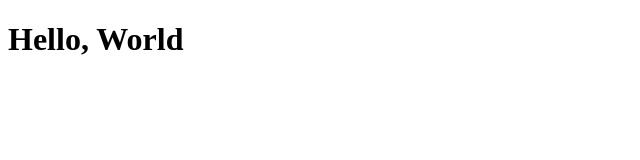
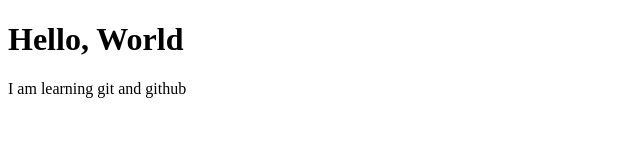
Before and after one commit to milanthapa100/learn-git, a plain HTML site: page index.html in a window 1280 px wide. Shown: the whole page, without its empty margins (0-640 px from the left). Drawn offline with Linux system fonts and the light colour scheme.

Commit message:
Add paragraph about learning Git and GitHub

```diff
--- a/index.html
+++ b/index.html
@@ -7,6 +7,7 @@
 </head>
 <body>
     <h1>Hello, World</h1>
+    <p>I am learning git and github</p>
 
 </body>
 </html>
```
